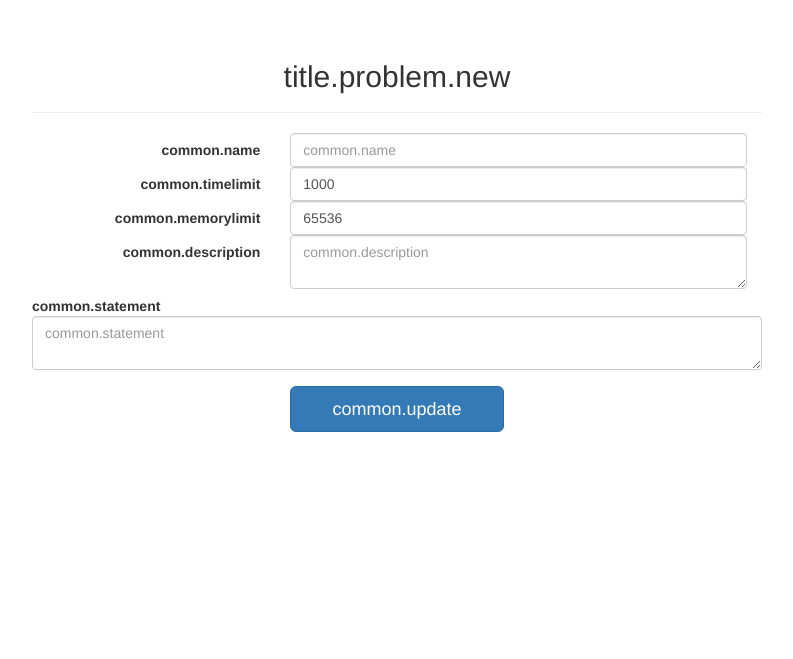
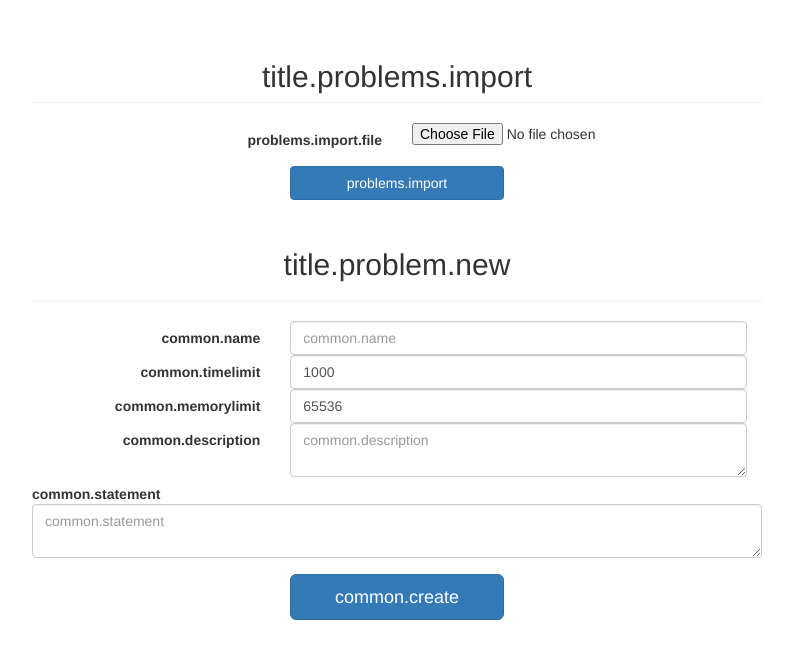
Before and after one commit to TsarN/pysistem, a Flask app: page /problem/new in a window 1280 px wide. Shown: the part 52-711 px from the top of the page, without its empty margins (258-1051 px from the left). Run offline with Flask 2, Linux system fonts and the light colour scheme; the visitor is signed in with stand-in values (Sample User, id 1); data comes from the database, SQL or seed files in the repository; some libraries are stand-ins or nearby versions.

Commit message:
Added problem importing/exporting

```diff
--- a/pysistem/checkers/model.py
+++ b/pysistem/checkers/model.py
@@ -17,7 +17,6 @@ class Checker(db.Model):
     lang = db.Column(db.String(8))
 
     problem_id = db.Column(db.Integer, db.ForeignKey('problem.id'))
-    problem = db.relationship('Problem', back_populates='checkers')
 
     def __init__(self, name='', source='', problem=None, lang='c'):
         self.name = name
@@ -37,6 +36,11 @@ class Checker(db.Model):
 
     def get_exe_path(self):
         return DIR + '/storage/checkers_bin/' + str(self.id)
+
+    def get_ext(self):
+        if self.lang == 'c++':
+            return 'cpp'
+        return self.lang
 
     def compile(self):
         if self.status not in [STATUS_CWAIT, STATUS_COMPILEFAIL, STATUS_WAIT]:
--- a/pysistem/compilers/model.py
+++ b/pysistem/compilers/model.py
@@ -13,7 +13,7 @@ class Compiler(db.Model):
     cmd_compile = db.Column(db.String(8192))
     cmd_run = db.Column(db.String(8192))
 
-    submissions = db.relationship('Submission', back_populates='compiler')
+    submissions = db.relationship('Submission', cascade = "all,delete", backref='compiler')
 
     def __init__(self, name=None, lang=None, cmd_compile=None, cmd_run=None):
         self.name = name
--- a/pysistem/contests/model.py
+++ b/pysistem/contests/model.py
@@ -17,6 +17,7 @@ class Contest(db.Model):
 
     problems = db.relationship('Problem',
         secondary=contest_problem_reltable,
+        cascade = "all,delete",
         backref=db.backref('contests'))
 
     def __init__(self, name=None, rules='acm', start=None, end=None, freeze=None, unfreeze_after_end=False):
--- a/pysistem/problems/views.py
+++ b/pysistem/problems/views.py
@@ -1,5 +1,5 @@
 from pysistem import app, babel, db, redirect_url
-from flask import render_template, session, g, flash, redirect, url_for, request, Blueprint
+from flask import render_template, session, g, flash, redirect, url_for, request, Blueprint, Response
 from pysistem.problems.model import Problem
 from pysistem.test_pairs.model import TestPair
 from pysistem.checkers.model import Checker
@@ -27,8 +27,9 @@ def new():
     return render_template('problems/edit.html', problem=Problem())
 
 @mod.route('/<int:id>/edit', methods=['GET', 'POST'])
+@mod.route('/new/post', methods=['POST'])
 @requires_admin
-def edit(id):
+def edit(id=-1):
     error = None
     problem = Problem.query.get(id)
     if request.method == 'POST':
@@ -46,19 +47,63 @@ def edit(id):
             problem.statement = statement
             problem.time_limit = int(time_limit)
             problem.memory_limit = int(memory_limit)
-            db.session.merge(problem)
+            if is_new:
+                db.session.add(problem)
             db.session.commit()
             if is_new:
                 flash(gettext('problems.new.success'))
-                return redirect(url_for('problems.view', id=id))
+                return redirect(url_for('problems.view', id=problem.id))
             else:
                 flash(gettext('problems.edit.success'))
-                return redirect(url_for('problems.edit', id=id))
+                return redirect(url_for('problems.edit', id=problem.id))
         else:
             error = gettext('problems.edit.emptyname')
+    else:
+        if problem is None:
+            return render_template('errors/404.html'), 404
+    return render_template('problems/edit.html', problem=problem, error=error)
+
+@mod.route('/<int:id>/export')
+@requires_admin
+def export(id):
+    problem = Problem.query.get(id)
     if problem is None:
         return render_template('errors/404.html'), 404
-    return render_template('problems/edit.html', problem=problem, error=error)
+    content = problem.export_gzip()
+    response = Response(content, mimetype='application/gzip')
+    response.headers['Content-Disposition'] = 'attachment; filename=%s.pysistem.gz' % problem.transliterate_name()
+    return response
+
+@mod.route('/import', methods=['POST'])
+@requires_admin
+def import_():
+    problem = Problem()
+    if 'import_file' not in request.files:
+        flash('::warning ' + gettext('problems.import.filemissing'))
+        return redirect(url_for('problems.new'))
+
+    import_file = request.files['import_file']
+    if import_file.filename == '':
+        flash('::warning ' + gettext('problems.import.filemissing'))
+        return redirect(url_for('problems.new'))
+
+    if import_file:
+        if problem.import_gzip(import_file.stream.read()):
+            db.session.add(problem)
+            db.session.commit()
+            return redirect(url_for('problems.view', id=problem.id))
+    flash('::danger ' + gettext('problems.import.error'))
+    return redirect(url_for('problems.new'))
+
+@mod.route('/<int:id>/delete')
+@requires_admin
+def delete(id):
+    problem = Problem.query.get(id)
+    if problem is None:
+        return render_template('errors/404.html'), 404
+    db.session.delete(problem)
+    db.session.commit()
+    return redirect(url_for('index'))
 
 @mod.route('/<int:id>/tests', methods=['GET', 'POST'])
 @requires_admin
--- a/pysistem/submissions/model.py
+++ b/pysistem/submissions/model.py
@@ -20,13 +20,8 @@ class Submission(db.Model):
     submitted = db.Column(db.DateTime, default=datetime.now)
 
     user_id = db.Column(db.Integer, db.ForeignKey('user.id'))
-    user = db.relationship('User', back_populates='submissions')
-
     compiler_id = db.Column(db.Integer, db.ForeignKey('compiler.id'))
-    compiler = db.relationship('Compiler', back_populates='submissions')
-
     problem_id = db.Column(db.Integer, db.ForeignKey('problem.id'))
-    problem = db.relationship('Problem', back_populates='submissions')
 
     def __init__(self, source=None, user=None, compiler=None, problem=None):
         self.source = source
--- a/pysistem/templates/problems/base.html
+++ b/pysistem/templates/problems/base.html
@@ -23,6 +23,24 @@
     <li role="presentation" class="{% block problem_navbar_link_checkers %}{% endblock %}">
         <a href="{{ url_for('problems.checkers', id=problem.id) }}">{{ _('title.problem.checkers') }}</a>
     </li>
+    <li role="presentation" class="dropdown">
+        <a id="problem-more-dropdown" class="dropdown-toggle" href="#" data-toggle="dropdown" role="button" aria-haspopup="true" aria-expanded="false">
+            {{ _('common.more') }}
+            <span class="caret"></span>
+        </a>
+        <ul class="dropdown-menu" aria-labelledby="problem-more-dropdown">
+            <li>
+                <a href="{{ url_for('problems.export', id=problem.id) }}" target="_blank">
+                    {{ _('problems.export') }}
+                </a>
+            </li>
+            <li>
+                <a href="{{ url_for('problems.delete', id=problem.id) }}">
+                    {{ _('common.delete') }}
+                </a>
+            </li>
+        </ul>
+    </li>
     {% endif %}
     {% endif %}
 </ul>
--- a/pysistem/templates/problems/edit.html
+++ b/pysistem/templates/problems/edit.html
@@ -31,6 +31,25 @@
 <div class="alert alert-danger text-center"><b>{{ _('common.error') }}: </b>{{ error }}</div>
 {% endif %}
 {% if not problem.id %}
+{% endif %}
+{% if not problem.id %}
+<h2 class="page-header text-center">{{ _('title.problems.import') }}</h2>
+<form method="POST" enctype="multipart/form-data" role="form" class="form-horizontal" action="{{ url_for('problems.import_') }}">
+    <div class="form-group">
+        <label for="import_file" class="col-sm-6 control-label">
+            {{ _('problems.import.file') }}
+        </label>
+        <div class="col-sm-6">
+            <input type="file" id="import_file" name="import_file" />
+        </div>
+    </div>
+    <div class="col-sm-4 col-sm-offset-4" style="margin-top: 16px">
+    <button type="submit" name="import_problem" class="btn btn-primary btn-block">
+        {{ _('problems.import') }}
+    </button>
+    </div>
+</form><br />
+<div style="height: 65px;"></div>
 <div class="page-header text-center">
     <h2>
     {{ _('title.problem.new') }}
@@ -41,7 +60,7 @@
     {% if problem.id %}
         {{ url_for('problems.edit', id=problem.id) }}
     {% else %}
-        {{ url_for('problems.edit', id=-1) }}
+        {{ url_for('problems.edit') }}
     {% endif %}
 " role="form" class="form-horizontal">
 <div class="form-group">
@@ -84,7 +103,11 @@
 </script>
 <div class="col-sm-4 col-sm-offset-4" style="margin-top: 16px">
 <button type="submit" name="update_info" class="btn btn-lg btn-primary btn-block">
+{% if problem.id %}
     {{ _('common.update') }}
+{% else %}
+    {{ _('common.create') }}
+{% endif %}
 </button>
 </div>
 </form>
--- a/pysistem/test_pairs/model.py
+++ b/pysistem/test_pairs/model.py
@@ -7,7 +7,6 @@ class TestPair(db.Model):
     pattern = db.Column(db.String)
 
     problem_id = db.Column(db.Integer, db.ForeignKey('problem.id'))
-    problem = db.relationship('Problem', back_populates='test_pairs')
 
     def __init__(self, input='', pattern='', problem=None):
         self.input = input
--- a/pysistem/users/model.py
+++ b/pysistem/users/model.py
@@ -12,7 +12,7 @@ class User(db.Model):
     email = db.Column(db.String(32))
     role = db.Column(db.String(8))
 
-    submissions = db.relationship('Submission', back_populates='user')
+    submissions = db.relationship('Submission', cascade = "all,delete", backref='user')
 
     def __init__(self, username=None, password=None, first_name=None, last_name=None, email=None, role='user'):
         if username is None:
```
Also changed, not shown: pysistem/problems/model.py (+85 -3 lines), pysistem/translations/en/LC_MESSAGES/messages.po, pysistem/translations/ru/LC_MESSAGES/messages.po.
